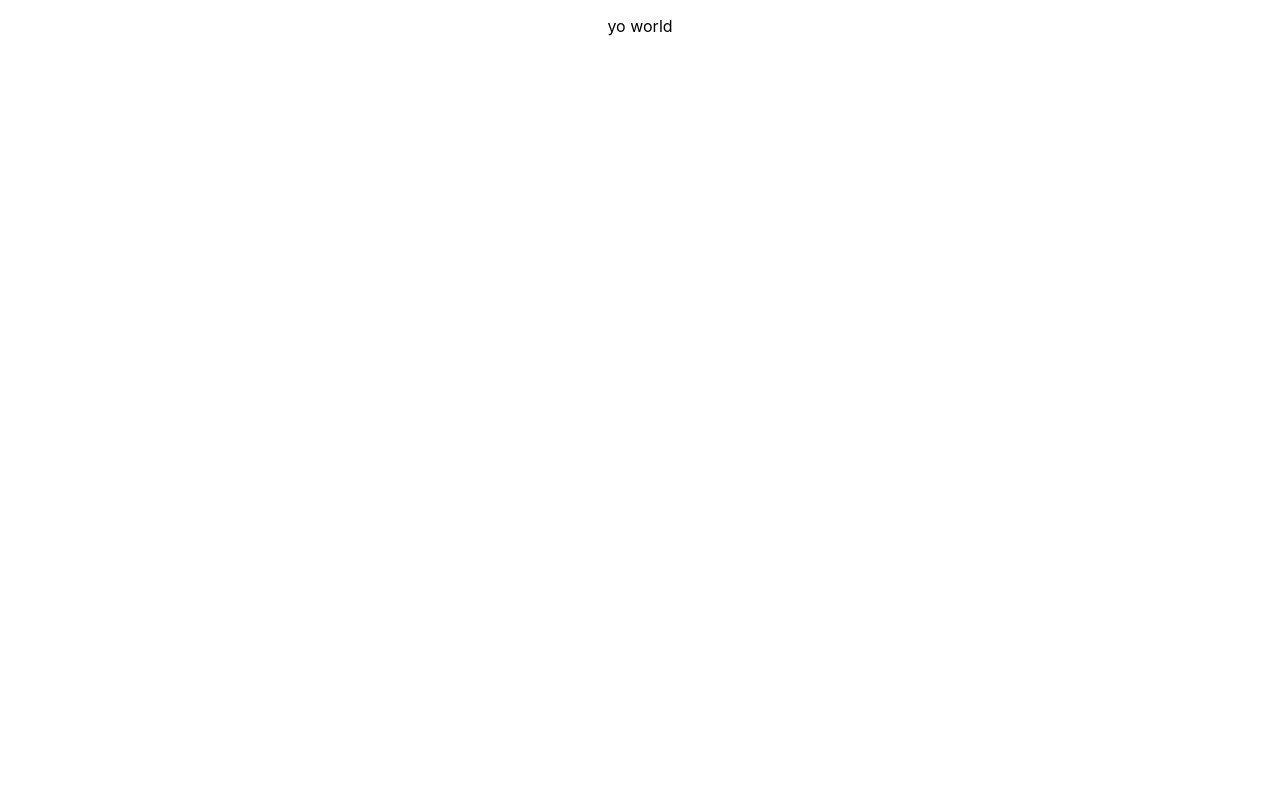
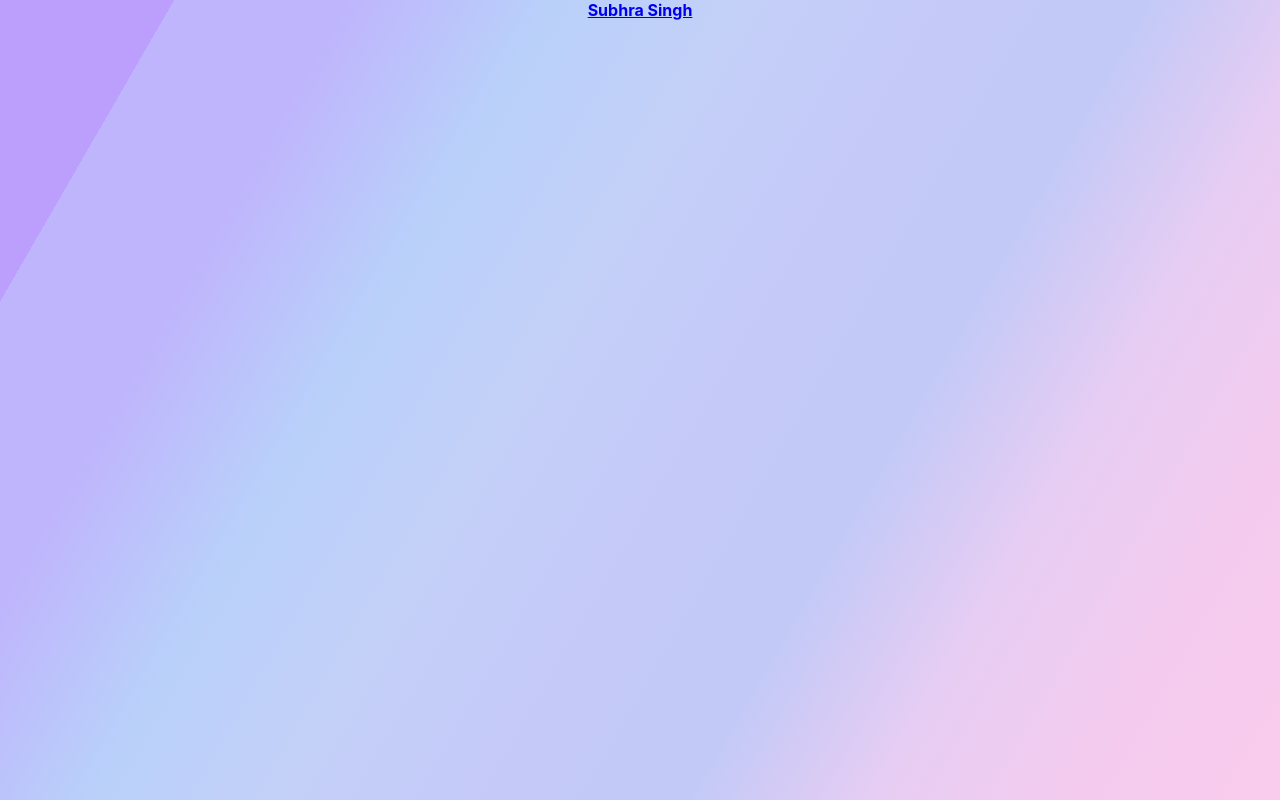
Before and after one commit to SubhraPriyadarshinee/Placement-Grabber, a React (Create React App) app: page / in a window 1280 px wide. Built offline with nearby package versions, Linux system fonts and the light colour scheme.

Commit message:
background colours kt complete

```diff
--- a/src/App.css
+++ b/src/App.css
@@ -1,19 +1,42 @@
+* {
+  margin: 0;
+  padding: 0;
+  border: 0;
+  outline: 0;
+  font-size: 100%;
+  vertical-align: baseline;
+  background: transparent;
+}
+
 .App {
   text-align: center;
+  margin: 0;
+  padding: 0;
+}
+html, body, #wrapper {
+  width: 100%;
+  min-height: 100%;
 }
 
-.App-logo {
+
+.main{
+  background: linear-gradient(120deg, #bc9ffc 0% 10%, #bfb5fc 10% 20%,#b9d0fa,#c4d0f8,#c5c9f8,#c2c9f7,#e8cdf3,#f4cbef,#facbed);
+  height: 100vh;
+
+}
+
+/* .App-logo {
   height: 40vmin;
   pointer-events: none;
-}
+} */
 
-@media (prefers-reduced-motion: no-preference) {
+/* @media (prefers-reduced-motion: no-preference) {
   .App-logo {
     animation: App-logo-spin infinite 20s linear;
   }
-}
+} */
 
-.App-header {
+/* .App-header {
   background-color: #282c34;
   min-height: 100vh;
   display: flex;
@@ -22,9 +45,9 @@
   justify-content: center;
   font-size: calc(10px + 2vmin);
   color: white;
-}
+} */
 
-.App-link {
+/* .App-link {
   color: #61dafb;
 }
 
@@ -35,4 +58,4 @@
   to {
     transform: rotate(360deg);
   }
-}
+} */
--- a/src/App.js
+++ b/src/App.js
@@ -1,10 +1,13 @@
-import logo from './logo.svg';
 import './App.css';
+import Appbody from './Appbody'
 
-function App() {
+const App= () => {
   return (
     <div className="App">
-     <p> yo world</p>
+      <div className="main">
+      <Appbody/>
+
+      </div>
     </div>
   );
 }
--- /dev/null
+++ b/src/Appbody.js
@@ -0,0 +1,22 @@
+import "./App.css";
+
+function Appbody() {
+  return (
+    <div className="main">
+        <h1 className="logo">
+          <a href="#">Subhra Singh</a>
+        </h1>
+        {/* <div className="nav-wrap">
+          <nav className="main-nav" role="navigation">
+            <ul className="list-hover-slide unstyled">
+              <li>
+                <a href="#">About</a>
+              </li>
+            </ul>
+          </nav>
+        </div> */}
+    </div>
+  );
+}
+
+export default Appbody;
--- /dev/null
+++ b/src/side-nav.css
@@ -0,0 +1,10 @@
+@import './colors.js';
+
+
+*, :before , :after {
+    box-sizing: border-box;
+}
+
+.unstyled{
+    list-style: none;
+}
```
Also changed, not shown: src/colors.js (added).
